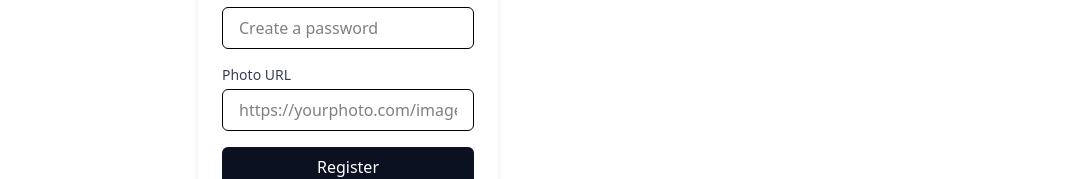
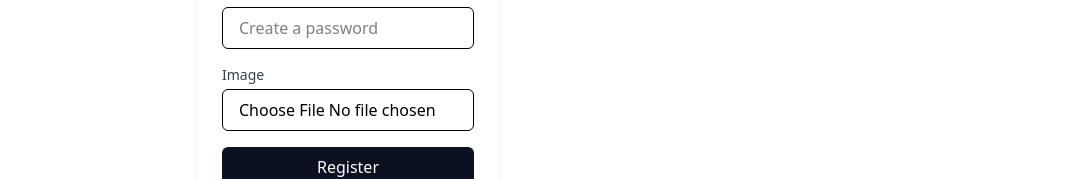
Before and after one commit to miskaran2002/HeartBridge-client, a React (Vite) app: page /register in a window 1280 px wide. Shown: the part 363-542 px from the top of the page, without its empty margins (0-1087 px from the left). Built offline with nearby package versions, Linux system fonts and the light colour scheme; no server answers.

Commit message:
update register

```diff
--- a/src/contexts/AuthContext/AuthProvider.jsx
+++ b/src/contexts/AuthContext/AuthProvider.jsx
@@ -1,6 +1,6 @@
 import React, { useEffect, useState } from 'react';
 import { AuthContext } from './AuthContext';
-import { createUserWithEmailAndPassword, GoogleAuthProvider, onAuthStateChanged, signInWithEmailAndPassword, signInWithPopup, signOut } from 'firebase/auth';
+import { createUserWithEmailAndPassword, GoogleAuthProvider, onAuthStateChanged, signInWithEmailAndPassword, signInWithPopup, signOut, updateProfile } from 'firebase/auth';
 import { auth } from '../../firebase/firebase.init';
 
 
@@ -25,9 +25,15 @@ const AuthProvider = ({children}) => {
         return signInWithPopup(auth, googleProvider);
     }
 
+    const updateUserProfile= (profileInfo) => {
+        setLoading(true);
+        return updateProfile(auth.currentUser, profileInfo);
+
+    }
+
     // logout
     const logout = () => {
-        setLoading(true);
+
         return signOut(auth);
     }
     // observer for state changed
@@ -50,6 +56,7 @@ const AuthProvider = ({children}) => {
         createUser,
         signIn,
         signInWithGoogle,
+        updateUserProfile,
         logout,
 
     }
--- a/src/pages/Authentication/Register/Register.jsx
+++ b/src/pages/Authentication/Register/Register.jsx
@@ -4,16 +4,33 @@ import { FcGoogle } from 'react-icons/fc';
 import { useForm } from 'react-hook-form';
 import SocialLogin from '../SocialLogin/SocialLogin';
 import useAuth from '../../../hooks/useAuth';
+import axios from 'axios';
+import { useState } from 'react';
 
 const Register = () => {
     const { register, handleSubmit } = useForm();
-    const { createUser } =useAuth();
+    const { createUser, updateUserProfile } =useAuth();
+    const [profilePic, setProfilePic] = useState('');
 
     const onSubmit = data => {
         console.log(data); // handle registration logic
         createUser(data.email, data.password)
         .then(result => {
             console.log(result.user);
+            // update user profile in firebase
+            const userProfile ={
+                displayName: data.name,
+                photoURL: profilePic
+            }
+            updateUserProfile(userProfile)
+            .then(() => {
+                console.log('user profile updated');
+            })
+            .catch(error => {
+                console.log(error);
+            })
+
+
         })
         .catch(error => {
             console.log(error);
@@ -21,6 +38,17 @@ const Register = () => {
 
 
     };
+    const handleImageUpload = async(e) => {
+        const image = e.target.files[0];
+        console.log(image);
+        const formData = new FormData();
+        formData.append('image', image);
+        const imgUploadUrl = `https://api.imgbb.com/1/upload?key=${import.meta.env.VITE_image_upload_key}`;
+
+        const res = await axios.post(imgUploadUrl, formData)
+        setProfilePic(res.data.data.url);
+
+    }
 
 
 
@@ -64,7 +92,7 @@ const Register = () => {
                 </div>
 
                 {/* Photo URL */}
-                <div>
+                {/* <div>
                     <label className="block mb-1 text-sm font-medium text-gray-700">Photo URL</label>
                     <input
                         {...register("photo", { required: true })}
@@ -72,7 +100,21 @@ const Register = () => {
                         placeholder="https://yourphoto.com/image.jpg"
                         className="w-full px-4 py-2 border rounded-md focus:outline-none focus:ring-2 focus:ring-primary"
                     />
+                </div> */}
+
+
+                {/* profile picture*/}
+                <div>
+                    <label className="block mb-1 text-sm font-medium text-gray-700">Image</label>
+                    <input type="file"
+                        onChange={handleImageUpload}
+                        className="input w-full px-4 py-2 border rounded-md focus:outline-none focus:ring-2 focus:ring-primary"
+                        placeholder='Upload your profile picture'
+                    />
+
                 </div>
+
+
 
                 {/* Submit Button */}
                 <button
```
